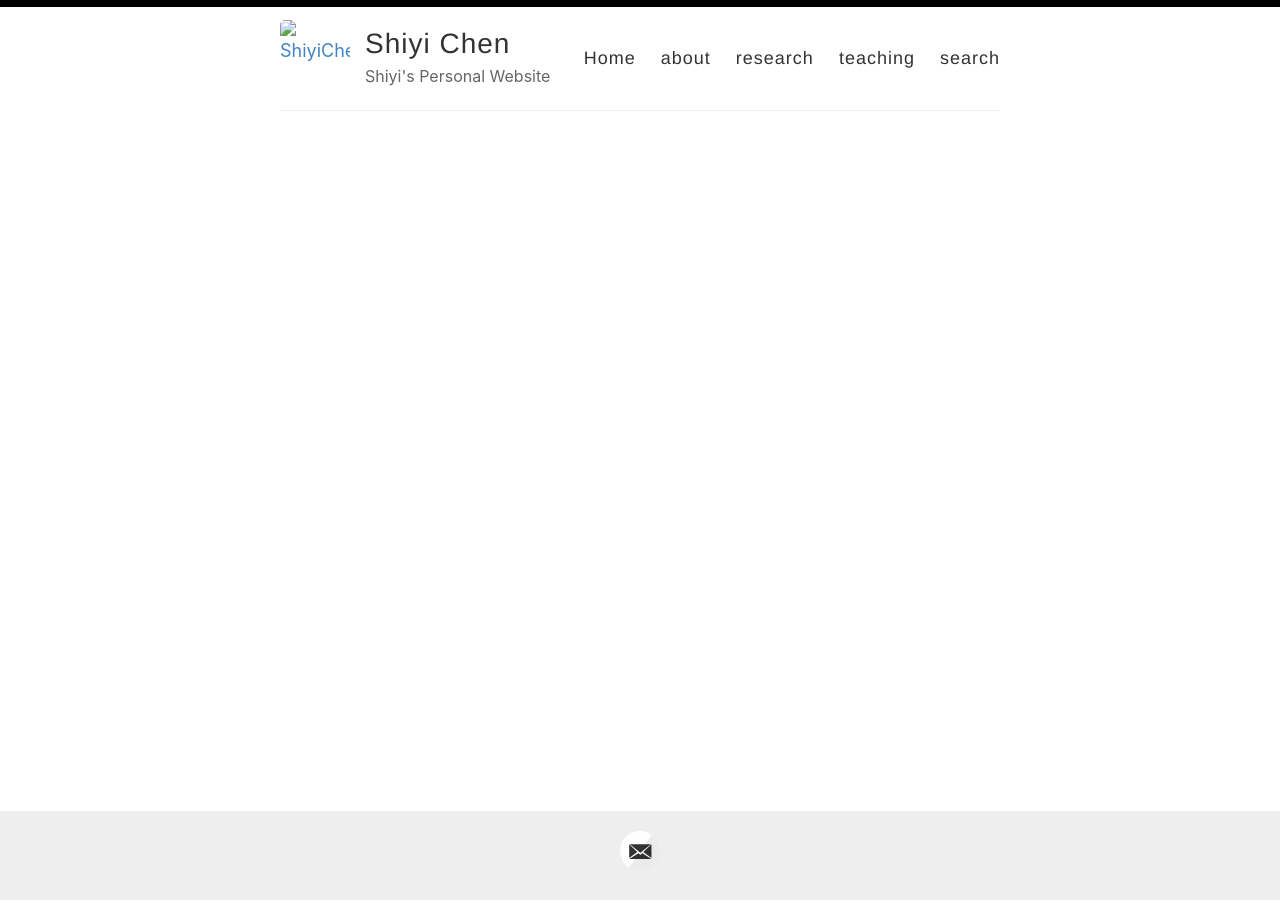
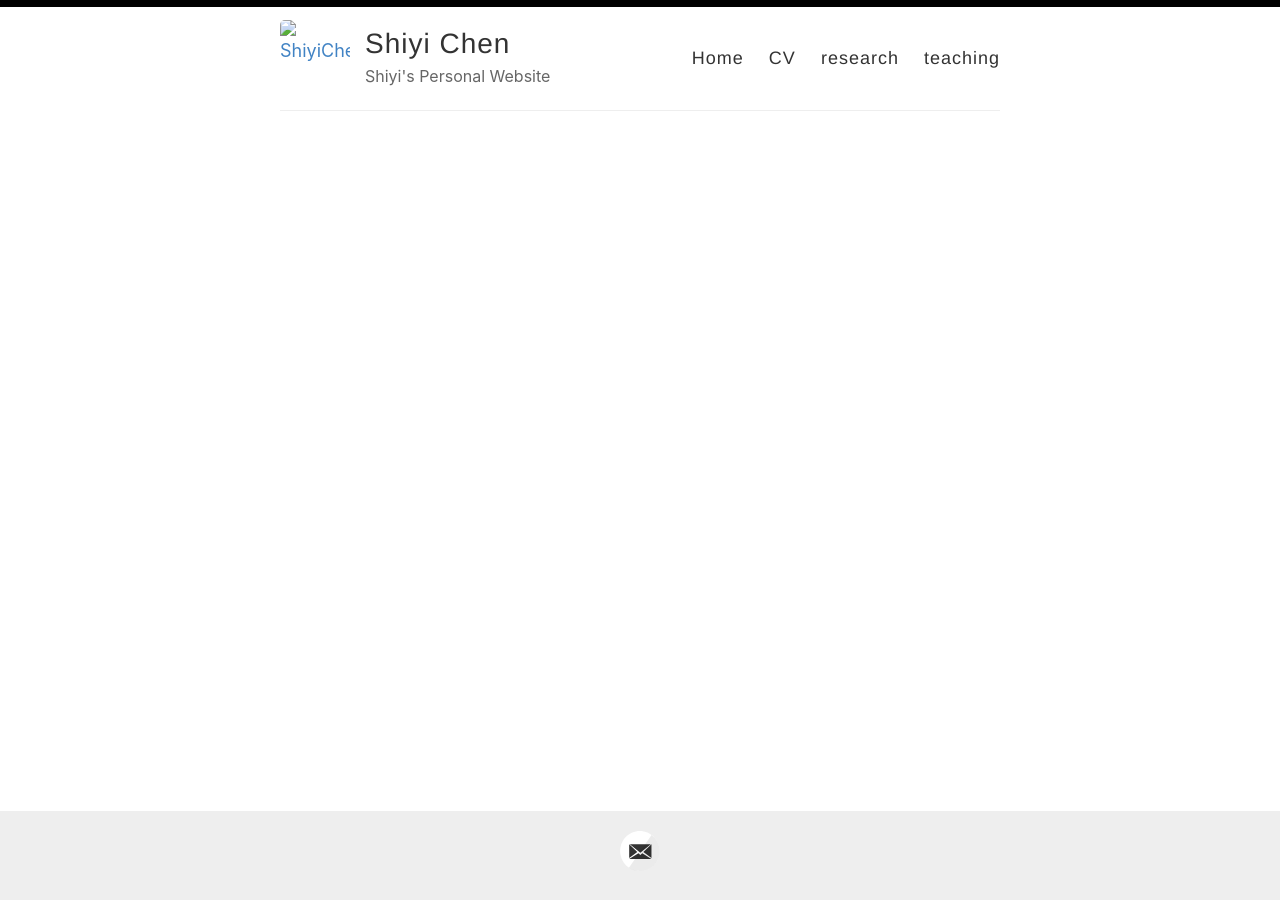
Before and after one commit to shiyi007/ShiyiChen, a Jekyll site: the page built from index.html, in a window 1280 px wide. Built offline with Jekyll 4.4.1, drawn with Linux system fonts in a browser that asks for light colours; the list of posts is cut into pages by our own code.

Commit message:
default.html

```diff
--- a/_layouts/default.html
+++ b/_layouts/default.html
@@ -29,10 +29,9 @@
 
             <nav>
               <a href="{{ site.baseurl }}/">Home</a>
-              <a href="{{ site.baseurl }}/about">about</a>
+              <a href="{{ site.baseurl }}/CV">CV</a>
               <a href="{{ site.baseurl }}/research">research</a>
               <a href="{{ site.baseurl }}/teaching">teaching</a>
-              <a href="{{ site.baseurl }}/search">search</a>
             </nav>
           </header>
         </div>
```
